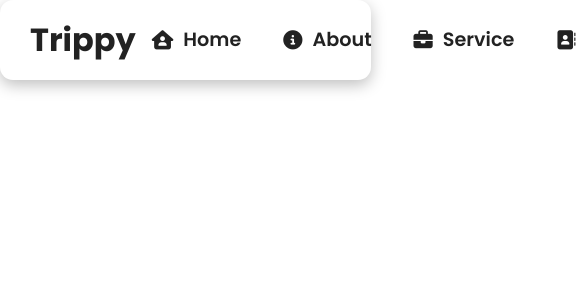
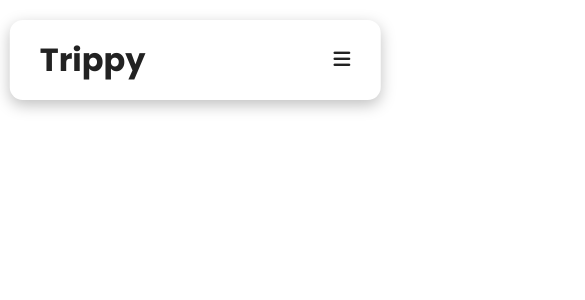
Before and after one commit to AntonioParadzik/travel-website-react, a React (Create React App) app: page / in a window 390 px wide. Shown: the top 300 px of the page, 585 px wide, since content can reach past the window. Built offline with nearby package versions, Linux system fonts and the light colour scheme.

Commit message:
Add responsiveness to navbar

```diff
--- a/src/components/Navbar.js
+++ b/src/components/Navbar.js
@@ -3,12 +3,20 @@
 import { MenuItems } from "./MenuItems"
 
 class Navbar extends Component{
+    state = {clicked: false};
+    handleClick = () =>{
+        this.setState({clicked: !this.state.clicked})
+    }
     render(){
         return(
             <nav className="NavbarItems">
                 <h1 className="navbar-logo">Trippy</h1>
 
-                <ul className="nav-menu">
+                <div className="menu-icons" onClick={this.handleClick}>
+                    <i className={this.state.clicked ? "fas fa-times" : "fas fa-bars"}></i>
+                </div>
+
+                <ul className={this.state.clicked ? "nav-menu active" : "nav-menu"}>
                     {MenuItems.map((item, index) => {
                         return(
                             <li key={index}>
--- a/src/components/NavbarStyles.css
+++ b/src/components/NavbarStyles.css
@@ -7,6 +7,11 @@
     width: 95%;
     height: 80px;
     border-radius: 13px;
+    position: fixed;
+    top: 20px;
+    left: 50%;
+    transform: translate(-50%);
+    z-index: 99;
 }
 
 .navbar-logo{
@@ -61,5 +66,77 @@
 button:hover{
     background-color: #151516;
     color: #fff;
+}
+
+.menu-icons{
+    display: none;
+}
+
+@media screen and (max-width: 850px){
+    .nav-menu{
+        display: flex;
+        flex-direction: column;
+        justify-content: flex-start;
+        background-color: white;
+        width: 100%;
+        height: auto;
+        position: absolute;
+        top: 0;
+        left: -100%;
+        opacity: 0;
+        align-items: stretch;
+        padding: 80px 0 30px 0;
+        margin: 0;
+        transition: 0.3s ease-in-out;
+        border-radius: 13px;
+    }
+
+    .nav-menu.active{
+        left: 0;
+        opacity: 1;
+        z-index: -1;
+        transition: 0.3s ease-in-out;
+    }
+
+    .nav-links{
+        display: block;
+        width: 100%;
+        font-size: 1.2rem;
+        padding: 2rem 0;
+    }
+
+    .nav-links:hover{
+        background: #01959a;
+        transition: none;
+    }
+
+    button{
+        display: none;
+    }
+
+    .nav-links-mobile{
+        display: block;
+        text-align: center;
+        padding: 1.5rem;
+        margin: auto;
+        border-radius: 4px;
+        width: 80%;
+        background: #01959a;
+        text-decoration: none;
+        color: #fff;
+        font-size: 1.2rem;
+        font-weight: 700;
+        letter-spacing: 2px;
+    }
+
+    .menu-icons{
+        display: block;
+        cursor: pointer;
+    }
+
+    .menu-icons i{
+        font-size: 1.2rem;
+        color: #222;
+    }
 
 }
```
